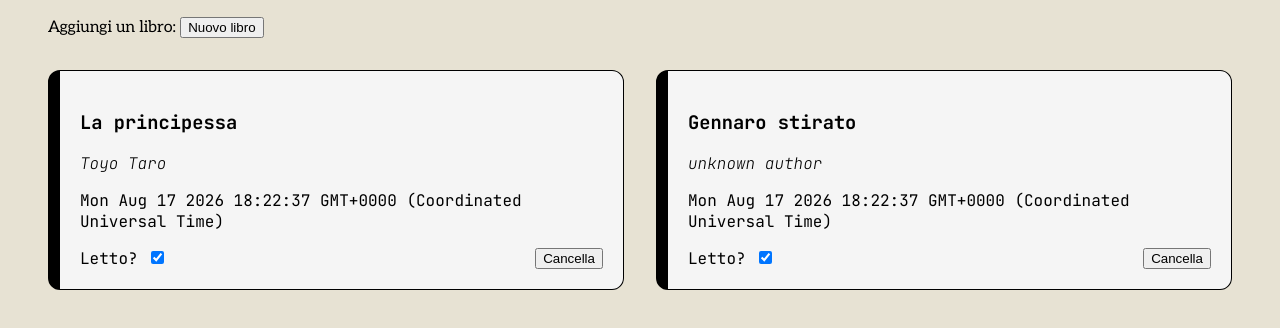
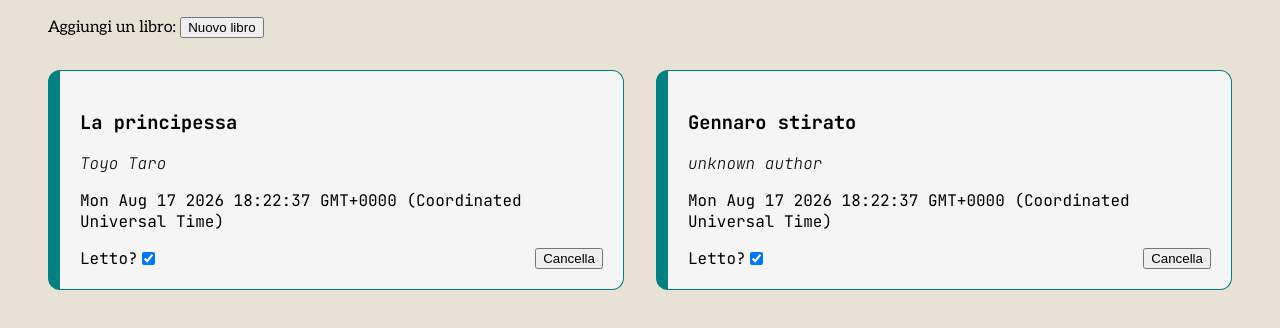
Before and after one commit to E-d-o/project_library, a plain HTML site: page index.html in a window 1280 px wide. Shown: the part 128-456 px from the top of the page. Drawn offline with Linux system fonts and the light colour scheme.

Commit message:
add border color swap on read book

```diff
--- a/script.js
+++ b/script.js
@@ -152,8 +152,8 @@ function BookCard(book) {
         <p class="book-date">${book.getDate()}</p>
         <div class="card-actions">
         <div class="read-actions">
-            <label for="read_status">Letto?</label>
-            <input id="read_status" name="read_status" type="checkbox" class="book-read" ${book.getReadStatus() ? 'checked' : ''}>
+            <label for="read_status${this.book.getId()}">Letto?</label>
+            <input id="read_status${this.book.getId()}" name="read_status" type="checkbox" class="book-read" ${book.getReadStatus() ? 'checked' : ''}>
         </div>
 
             <button class="book-delete">Cancella</button>
@@ -186,11 +186,17 @@ function BookCard(book) {
     //     this.dateElement.textContent = date
     //     return this
     // }
+    const border_colors = { "true": "teal", "false": "#8B8473" }
+
 
     this.onRead = function () {
         const bookId = this.book.getId()
+
+
         if (library.changeReadStatus(bookId)) {
             console.log("Cambiando anche read of UI")
+            let border_color = this.getBorderColor();
+            this.book_card_container.style.setProperty("--border-col", `${border_color}`)
 
         } else {
             console.error("cannot change read status")
@@ -206,7 +212,16 @@ function BookCard(book) {
         }
     }
     this.render = function () {
+        let border_color = this.getBorderColor()
+        this.book_card_container.style.setProperty("--border-col", `${border_color}`)
         return this.book_card_container;
+    }
+
+    this.getBorderColor = function () {
+        let readStatus = this.book.getReadStatus();
+        let border_color = border_colors[readStatus.toString()];
+        console.log(border_color);
+        return border_color;
     }
 }
 
--- a/style.css
+++ b/style.css
@@ -32,7 +32,7 @@ body {
 
     transition: transform 0.4s ease-in-out;
     border: 1px solid var(--border-col);
-    border-left: 12px solid black;
+    border-left: 12px solid var(--border-col);
 
 }
 
@@ -55,7 +55,10 @@ body {
 
 .card-actions {
     display: flex;
-
     justify-content: space-between;
 
 }
+
+.read-actions {
+    display: flex;
+}
```
